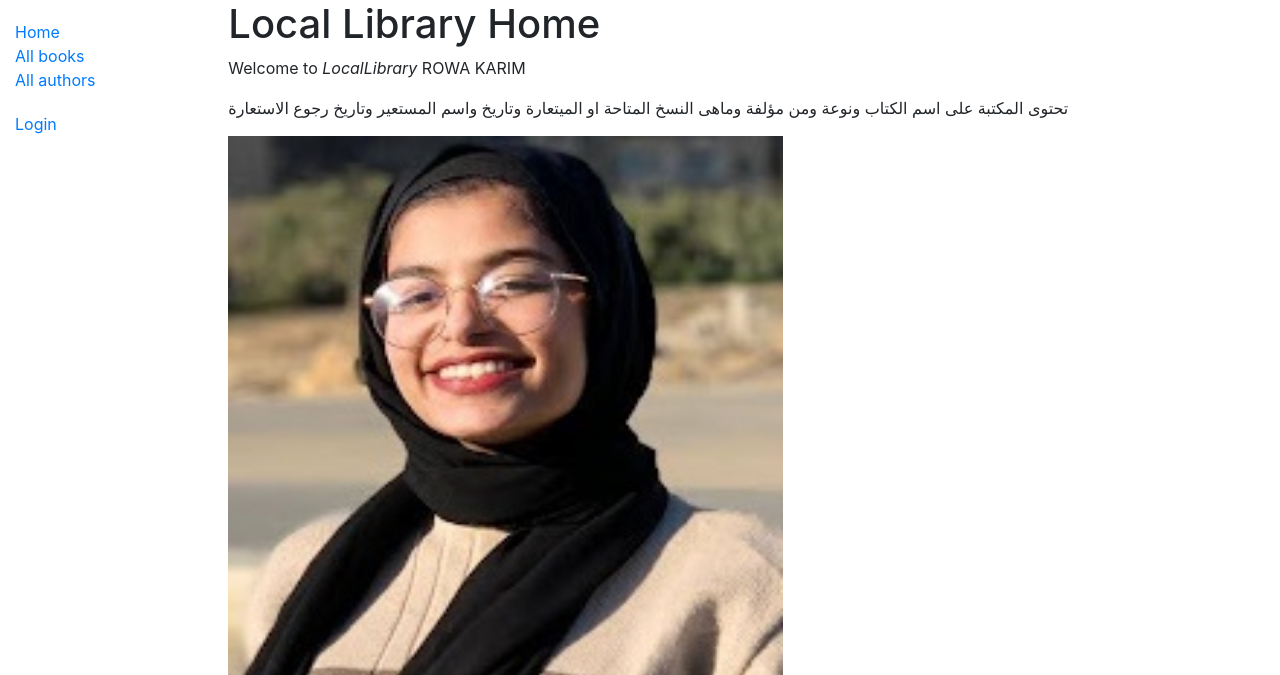
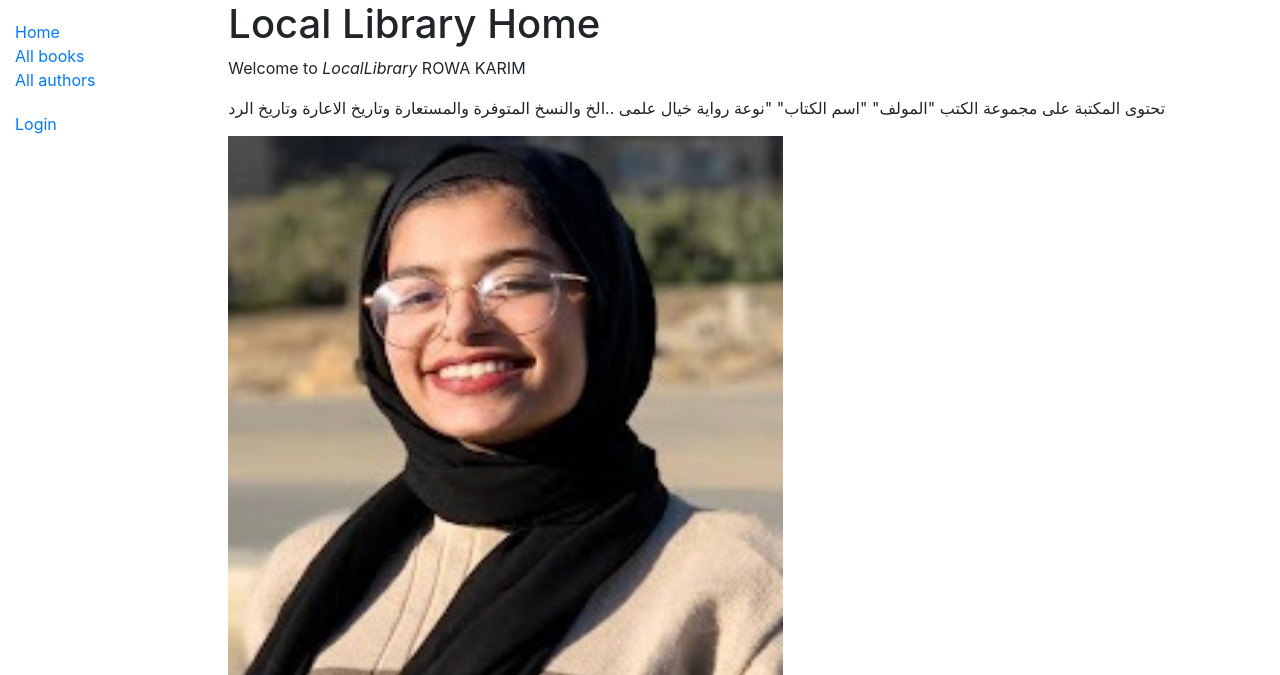
Before and after one commit to karimali900/rowalibraray, a Django app: page /catalog/ in a window 1280 px wide. Shown: the top 675 px of the page. Run offline with Django 3.2, Linux system fonts and the light colour scheme; data that the repository does not hold is empty.

```diff
--- a/catalog/templates/index.html
+++ b/catalog/templates/index.html
@@ -4,7 +4,7 @@
 <h1>Local Library Home</h1>
 
 <p>Welcome to <em>LocalLibrary</em> ROWA KARIM </a> </p>
-<p>تحتوى المكتبة على اسم الكتاب ونوعة ومن مؤلفة وماهى النسخ المتاحة او الميتعارة وتاريخ واسم المستعير وتاريخ رجوع الاستعارة</p>
+<p>تحتوى المكتبة على مجموعة الكتب "المولف" "اسم الكتاب" "نوعة رواية خيال علمى  ..الخ والنسخ المتوفرة والمستعارة وتاريخ الاعارة وتاريخ الرد</p>
 
 
 <div>
```
